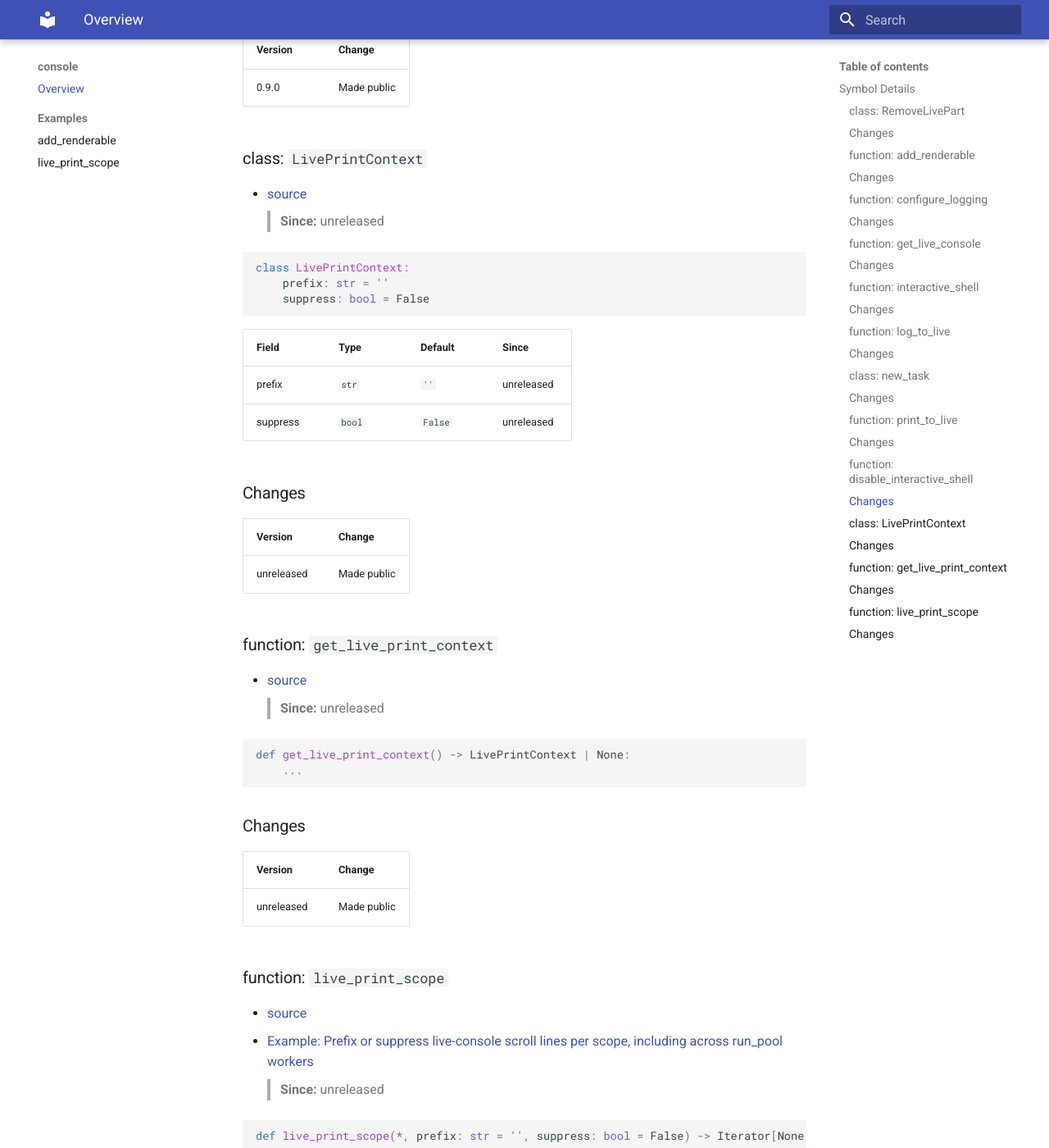
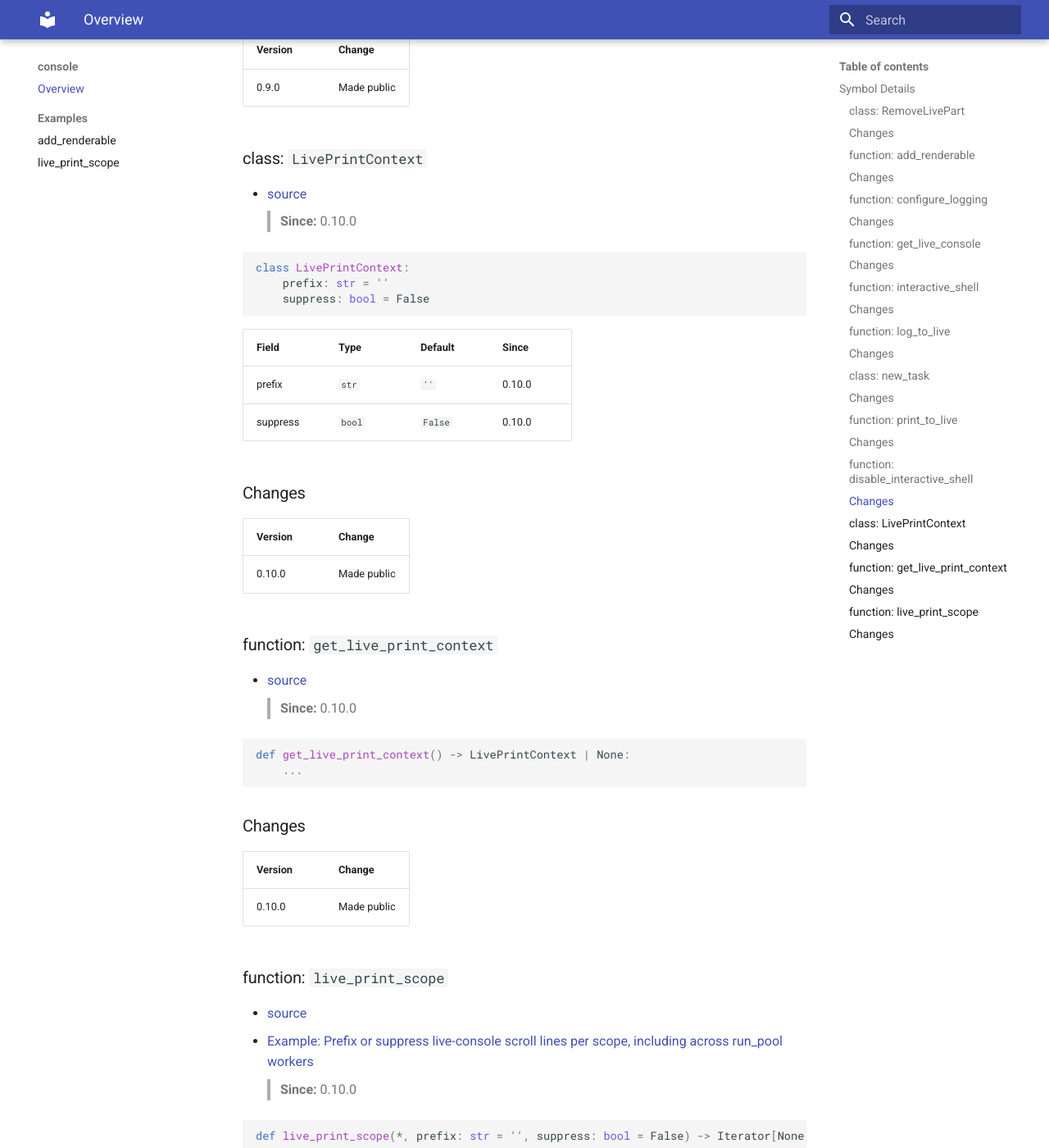
Before and after one commit to EspenAlbert/ask-shell, an MkDocs documentation site: the page built from docs/console/index.md, in a window 1280 px wide and 1400 px high, scrolled down 4880 px. Shown: the whole window at 82% size. Built offline with MkDocs 1.6.1 and Material for MkDocs 9.7.7, drawn with Linux system fonts in a browser that asks for light colours.

````diff
--- a/ask_shell/__init__.py
+++ b/ask_shell/__init__.py
@@ -7,7 +7,7 @@ from ask_shell import ask
 from ask_shell.settings import AskShellSettings
 from ask_shell.settings import ShellRunSummary
 
-VERSION = "0.9.1"
+VERSION = "0.10.0"
 __all__ = [
     "shell",
     "console",
--- a/docs/console/index.md
+++ b/docs/console/index.md
@@ -210,7 +210,7 @@ Force non-interactive mode for the remainder of this process.
 
 ### class: `LivePrintContext`
 - [source](../../ask_shell/_internal/live_print_context.py#L9)
-> **Since:** unreleased
+> **Since:** 0.10.0
 
 ```python
 class LivePrintContext:
@@ -220,21 +220,21 @@ class LivePrintContext:
 
 | Field | Type | Default | Since |
 |---|---|---|---|
-| prefix | `str` | `''` | unreleased |
-| suppress | `bool` | `False` | unreleased |
+| prefix | `str` | `''` | 0.10.0 |
+| suppress | `bool` | `False` | 0.10.0 |
 
 ### Changes
 
 | Version | Change |
 |---------|--------|
-| unreleased | Made public |
+| 0.10.0 | Made public |
 <!-- === OK_EDIT: pkg-ext liveprintcontext_def === -->
 <!-- === DO_NOT_EDIT: pkg-ext get_live_print_context_def === -->
 <a id="get_live_print_context_def"></a>
 
 ### function: `get_live_print_context`
 - [source](../../ask_shell/_internal/live_print_context.py#L18)
-> **Since:** unreleased
+> **Since:** 0.10.0
 
 ```python
 def get_live_print_context() -> LivePrintContext | None:
@@ -245,7 +245,7 @@ def get_live_print_context() -> LivePrintContext | None:
 
 | Version | Change |
 |---------|--------|
-| unreleased | Made public |
+| 0.10.0 | Made public |
 <!-- === OK_EDIT: pkg-ext get_live_print_context_def === -->
 <!-- === DO_NOT_EDIT: pkg-ext live_print_scope_def === -->
 <a id="live_print_scope_def"></a>
@@ -253,7 +253,7 @@ def get_live_print_context() -> LivePrintContext | None:
 ### function: `live_print_scope`
 - [source](../../ask_shell/_internal/live_print_context.py#L22)
 - [Example: Prefix or suppress live-console scroll lines per scope, including across run_pool workers](../examples/console/live_print_scope.md)
-> **Since:** unreleased
+> **Since:** 0.10.0
 
 ```python
 def live_print_scope(*, prefix: str = '', suppress: bool = False) -> Iterator[None]:
@@ -264,5 +264,5 @@ def live_print_scope(*, prefix: str = '', suppress: bool = False) -> Iterator[No
 
 | Version | Change |
 |---------|--------|
-| unreleased | Made public |
+| 0.10.0 | Made public |
 <!-- === OK_EDIT: pkg-ext live_print_scope_def === -->
--- a/pyproject.toml
+++ b/pyproject.toml
@@ -2,7 +2,7 @@
 
 [project]
 name = "ask-shell"
-version = "0.9.1"
+version = "0.10.0"
 description = "CLIs with prompts, shell runs, and testable flows"
 requires-python = ">=3.13"
 license = "MIT"
````
Also changed, not shown: CHANGELOG.md (+8 -0 lines), ask_shell.api.yaml (+65 -8 lines), 2 other files.
